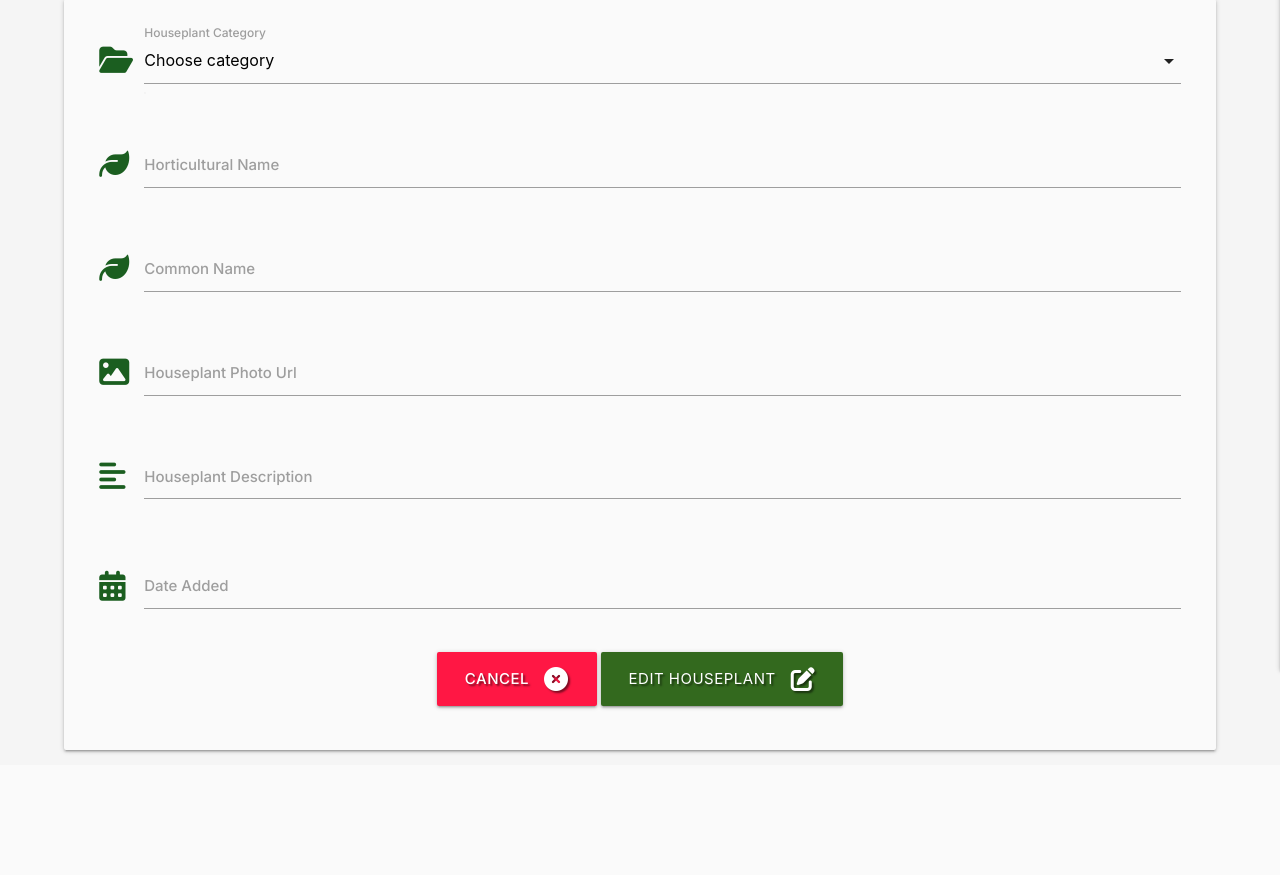
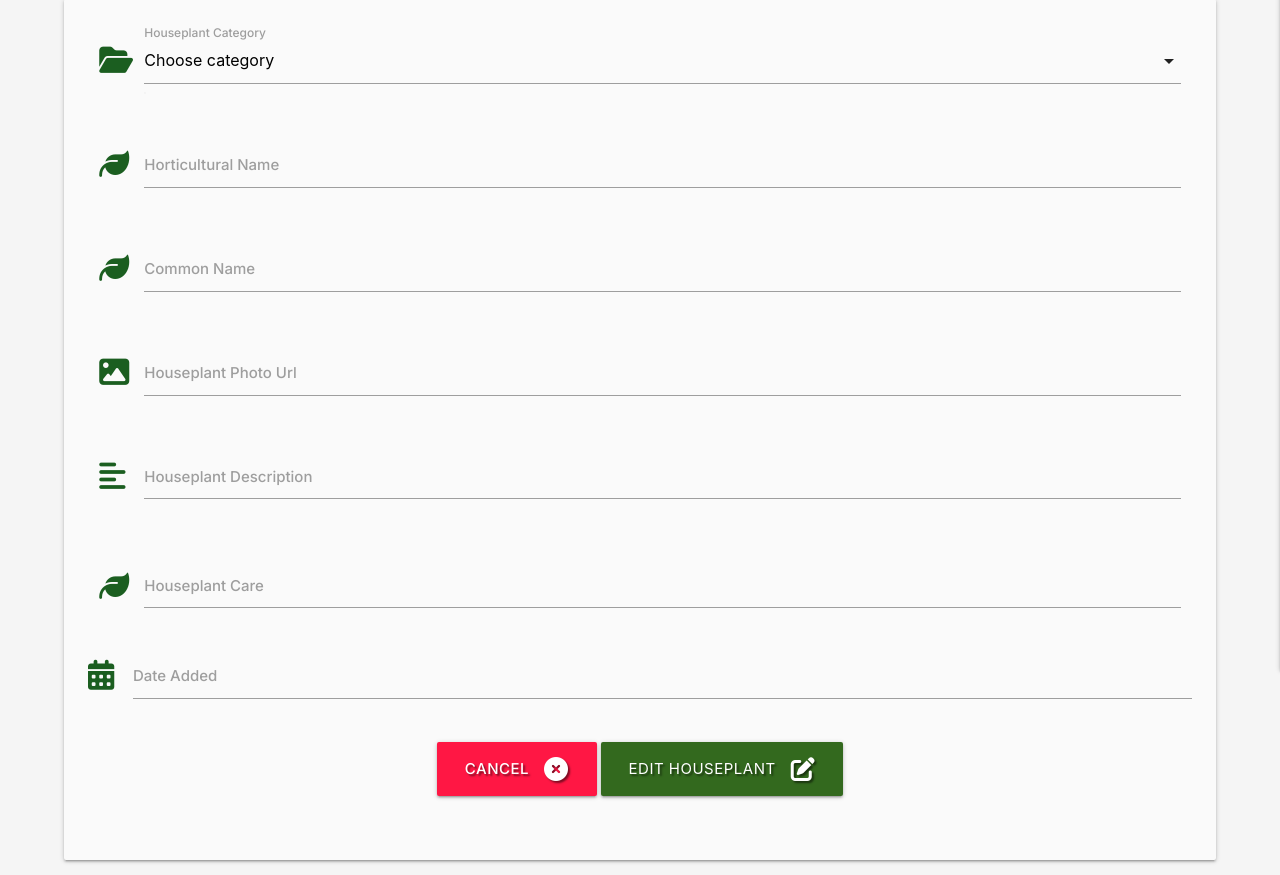
Before and after one commit to RachelFurlong-dev/milestone-project3-v1, a Flask app: template templates/edit_houseplant.html in a window 1280 px wide. Shown: the part 190-1065 px from the top of the page. Before the commit the page ends 944 px from the top, so only its background shows below. Run offline with Flask 2, Linux system fonts and the light colour scheme; the template is opened without the code that fills it, so the values that code supplies are empty; some libraries are stand-ins or nearby versions.

Commit message:
Add Houseplant Care field to edit_houseplant.html

```diff
--- a/templates/edit_houseplant.html
+++ b/templates/edit_houseplant.html
@@ -59,6 +59,14 @@
             <label for="description">Houseplant Description</label>
             </div>
       </div>
+      <!-- houseplant care -->
+      <div class="row">
+        <div class="input-field col s12">
+            <i class="fas fa-leaf prefix green-text text-darken-4"></i>
+        <textarea id="houseplant_care" name="houseplant_care" minlength="5"
+        maxlength="500" class="materialize-textarea validate" required></textarea>
+        <label for="houseplant_care">Houseplant Care</label>
+        </div>
       <!-- add date picker -->
       <div class="row">
         <div class="input-field col s12">
--- a/templates/houseplants.html
+++ b/templates/houseplants.html
@@ -53,7 +53,7 @@
               <div class="card-reveal">
                 <span class="card-title "><strong>Houseplant care:</strong><i class="fa-solid fa-xmark right"></i></span>
                 <span class="card-title green-text text-darken-4"><strong>{{ houseplant.horticultural_name }}</strong></span>
-                <p class="grey-text text-darken-4" >Words go here {{ houseplant.houseplant_care }}</p>
+                <p class="grey-text text-darken-4" >{{ houseplant.houseplant_care }}</p>
               </div>
             </div>
         </div>
```
